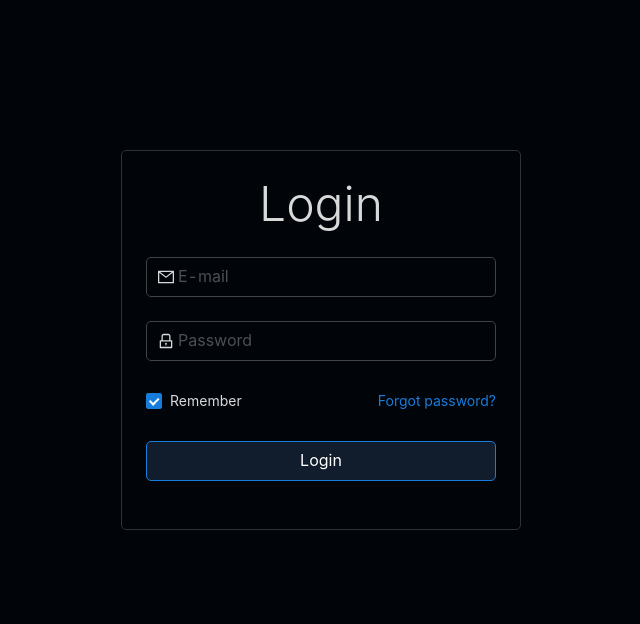
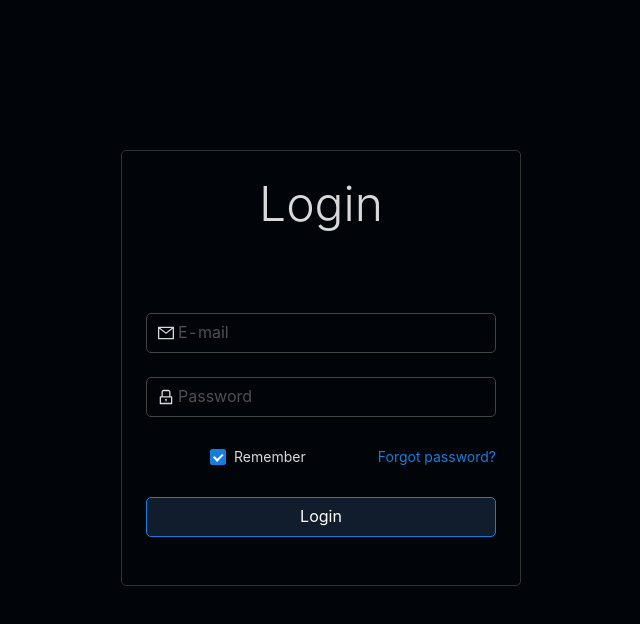
Before and after one commit to max-pok/Noicode, a React (Create React App) app in the folder client/: page / in a window 1280 px wide. Shown: the top 624 px of the page, without its empty margins (319-959 px from the left). Built offline with nearby package versions, Linux system fonts and the light colour scheme.

Commit message:
add crypto-js, add http client (axios)

```diff
--- a/client/package.json
+++ b/client/package.json
@@ -7,6 +7,9 @@
     "@testing-library/react": "^11.2.5",
     "@testing-library/user-event": "^12.8.3",
     "antd": "^4.14.0",
+    "axios": "^0.21.1",
+    "crypto-js": "^4.0.0",
+    "dotenv": "^8.2.0",
     "react": "^17.0.1",
     "react-dom": "^17.0.1",
     "react-scripts": "4.0.3",
--- a/client/public/index.html
+++ b/client/public/index.html
@@ -25,7 +25,7 @@
     <!-- bootstrap -->
     <link href="https://cdn.jsdelivr.net/npm/bootstrap@5.0.0-beta2/dist/css/bootstrap.min.css" rel="stylesheet" integrity="sha384-BmbxuPwQa2lc/FVzBcNJ7UAyJxM6wuqIj61tLrc4wSX0szH/Ev+nYRRuWlolflfl" crossorigin="anonymous" />
     <!-- wow -->
-    <link rel="stylesheet" href="https://cdnjs.cloudflare.com/ajax/libs/animate.css/4.1.1/animate.min.css" />
+    <!-- <link rel="stylesheet" href="https://cdnjs.cloudflare.com/ajax/libs/animate.css/4.1.1/animate.min.css" /> -->
   </head>
   <body style="background-color: #010409">
     <noscript>You need to enable JavaScript to run this app.</noscript>
--- a/client/src/App.js
+++ b/client/src/App.js
@@ -1,25 +1,12 @@
-import logo from './logo.svg';
-import './App.css';
+import Login from "./components/authentication/login/login"
+import "./App.css"
 
 function App() {
   return (
-    <div className="App">
-      <header className="App-header">
-        <img src={logo} className="App-logo" alt="logo" />
-        <p>
-          Edit <code>src/App.js</code> and save to reload.
-        </p>
-        <a
-          className="App-link"
-          href="https://reactjs.org"
-          target="_blank"
-          rel="noopener noreferrer"
-        >
-          Learn React
-        </a>
-      </header>
+    <div className='App'>
+      <Login />
     </div>
-  );
+  )
 }
 
-export default App;
+export default App
--- a/client/src/styles/login.css
+++ b/client/src/components/authentication/login/login.css
@@ -14,7 +14,7 @@
 }
 
 .input-form {
-  width: 500px;
+  width: 400px;
   min-height: 75%;
   margin-top: 16px;
   margin: 0 auto;
--- a/client/src/components/authentication/login/login.js
+++ b/client/src/components/authentication/login/login.js
@@ -1,22 +1,61 @@
-import { Form, Input, Button, Checkbox, Card } from "antd"
+import React, { useState } from "react"
+import axios from "axios"
+import { encrypt } from "../../../utils/crypto"
+import { Form, Input, Button, Checkbox, Card, Alert } from "antd"
 import { MailOutlined, LockOutlined } from "@ant-design/icons"
-import "../../../styles/login.css"
+import "./login.css"
 
 const Login = () => {
+  const loginUrl = "http://localhost:8080/auth/login"
+
+  const [visibleAlert, setVisibleAlert] = useState(false)
+  const [isLoading, setIsLoading] = useState(false)
+
   const onFinish = (values) => {
-    console.log("Received values of form: ", values)
+    setIsLoading(true)
+
+    // encrypt login information.
+    const encryptedValues = encrypt({ email: values.email, password: values.password })
+
+    // send encrypted login information to server.
+    axios
+      .post(loginUrl, encryptedValues, null)
+      .then((response) => {
+        console.log(response)
+      })
+      .catch((error) => {
+        setIsLoading(false)
+      })
+  }
+
+  // TODO: add remember me functionality on successful login.
+  const saveLogin = (email, password) => {}
+
+  const handleCloseAlert = () => {
+    setVisibleAlert(false)
   }
 
   return (
     <Form name='normal_login' className='login-form input-form' initialValues={{ remember: true }} onFinish={onFinish}>
       <Card className='login-card animate__animated animate__zoomIn' bordered>
-        <h4 className='display-5 text-center mb4'>Login</h4>
-        <Form.Item name='email' rules={[{ required: true, message: "Please input your E-mail!" }]}>
+        <h4 className='display-5 text-center mb-4'>Login</h4>
+
+        <Form.Item>{visibleAlert && <Alert message='Incorrect username or password.' type='error' closable afterClose={handleCloseAlert} />}</Form.Item>
+
+        <Form.Item
+          name='email'
+          rules={[
+            { required: true, message: "Please enter your e-mail address!" },
+            { type: "email", message: "Please enter a valid e-mail!", validateTrigger: ["onFinish"] },
+          ]}
+        >
           <Input className='input' prefix={<MailOutlined />} size='large' placeholder='E-mail' />
         </Form.Item>
-        <Form.Item name='password' rules={[{ required: true, message: "Please input your Password!" }]}>
+
+        <Form.Item name='password' rules={[{ required: true, message: "Please enter your password!" }]}>
           <Input className='input' prefix={<LockOutlined />} size='large' type='password' placeholder='Password' />
         </Form.Item>
+
         <Form.Item>
           <Form.Item name='remember' valuePropName='checked' noStyle>
             <Checkbox className='input'>Remember</Checkbox>
@@ -28,7 +67,7 @@ const Login = () => {
         </Form.Item>
 
         <Form.Item>
-          <Button type='primary' htmlType='submit' className='login-form-button' size='large'>
+          <Button type='primary' htmlType='submit' className='login-form-button' size='large' loading={isLoading}>
             Login
           </Button>
         </Form.Item>
--- a/client/src/index.js
+++ b/client/src/index.js
@@ -1,13 +1,12 @@
 import React from "react"
 import ReactDOM from "react-dom"
 import "./index.css"
-// import App from "./App"
-import Login from "./components/authentication/login/login"
+import App from "./App"
 import reportWebVitals from "./reportWebVitals"
 
 ReactDOM.render(
   // <React.StrictMode>
-  <Login />,
+  <App />,
   // </React.StrictMode>,
   document.getElementById("root")
 )
--- /dev/null
+++ b/client/src/utils/crypto.js
@@ -0,0 +1,28 @@
+const CryptoJS = require("crypto-js")
+require("dotenv").config()
+
+// AES encryption
+export const encrypt = (data) => {
+  let encryptedDate = {}
+  const keys = Object.keys(data)
+  const values = Object.values(data)
+
+  values.forEach((plaintext, index) => {
+    const ciphertext = CryptoJS.AES.encrypt(plaintext, process.env.REACT_APP_SECRET_KEY).toString()
+    encryptedDate = { ...encryptedDate, [keys[index]]: ciphertext }
+  })
+  return encryptedDate
+}
+
+// AES decryption
+export const decrypt = (data) => {
+  let decryptedDate = {}
+  const keys = Object.keys(data)
+  const values = Object.values(data)
+
+  values.forEach((ciphertext, index) => {
+    const plaintext = CryptoJS.AES.decrypt(ciphertext, process.env.REACT_APP_SECRET_KEY).toString(CryptoJS.enc.Utf8)
+    decryptedDate = { ...decryptedDate, [keys[index]]: plaintext }
+  })
+  return decryptedDate
+}
```
Also changed, not shown: 1 other file (tests, documents, lock files or other folders).
